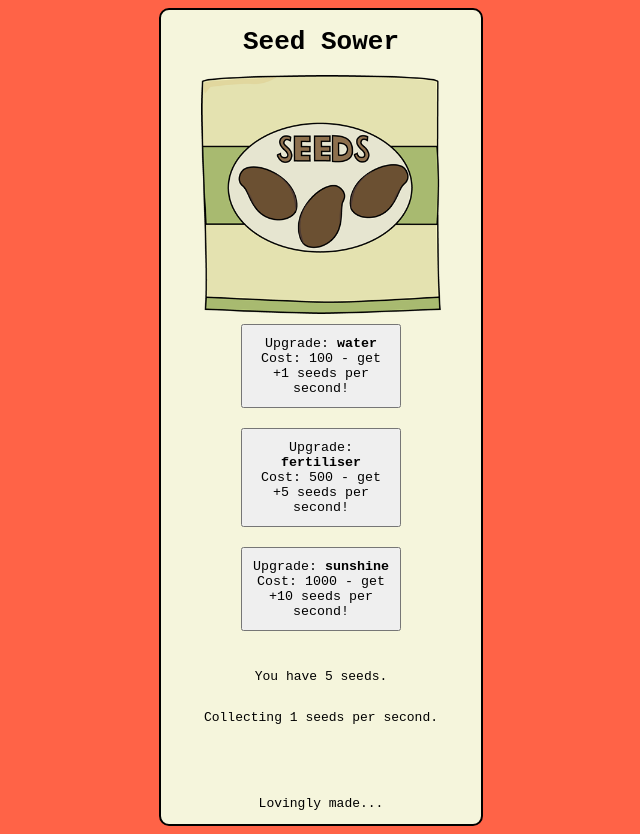
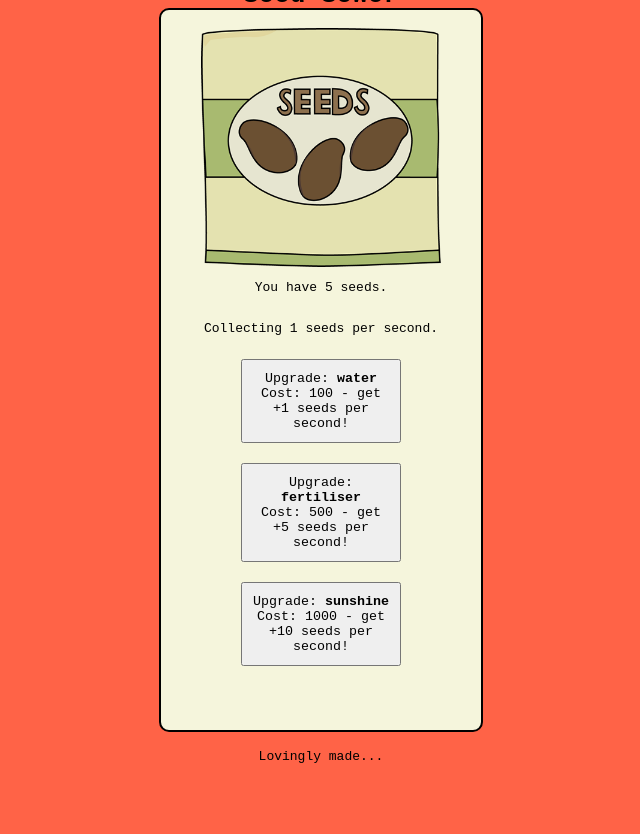
Before and after one commit to sarah6406/react-cookie-clicker, a React (Vite) app: page / in a window 1280 px wide. Shown: the whole page, without its empty margins (319-959 px from the left). After the commit the page ends 800 px from the top, so only its background shows below. Built offline with nearby package versions, Linux system fonts and the light colour scheme.

Commit message:
styling updates

```diff
--- a/src/components/Container.jsx
+++ b/src/components/Container.jsx
@@ -31,7 +31,7 @@ export default function Container() {
         return currentSeeds - cost;
       });
     } else {
-      alert("you do not have enough seeds!");
+      alert("You do not have enough seeds!");
     }
   }
 
@@ -46,6 +46,9 @@ export default function Container() {
       />
 
       {/* THIS IS WORKING CODE DO NOT DELETE*/}
+
+      <p>You have {seeds} seeds.</p>
+      <p>Collecting {seedsPerSec} seeds per second.</p>
       {Upgrades.map((item) => {
         return (
           <button
@@ -60,8 +63,7 @@ export default function Container() {
 
       {/* <Button /> */}
       <br />
-      <p>You have {seeds} seeds.</p>
-      <p>Collecting {seedsPerSec} seeds per second.</p>
+
 
       <br />
       <br />
--- a/src/components/container.css
+++ b/src/components/container.css
@@ -5,6 +5,7 @@
     border-radius: 10px;
     justify-content: center;
     width: 20rem;
+    height: 90vh;
     align-items: center;
     background-color: beige;
     margin: auto;
```
